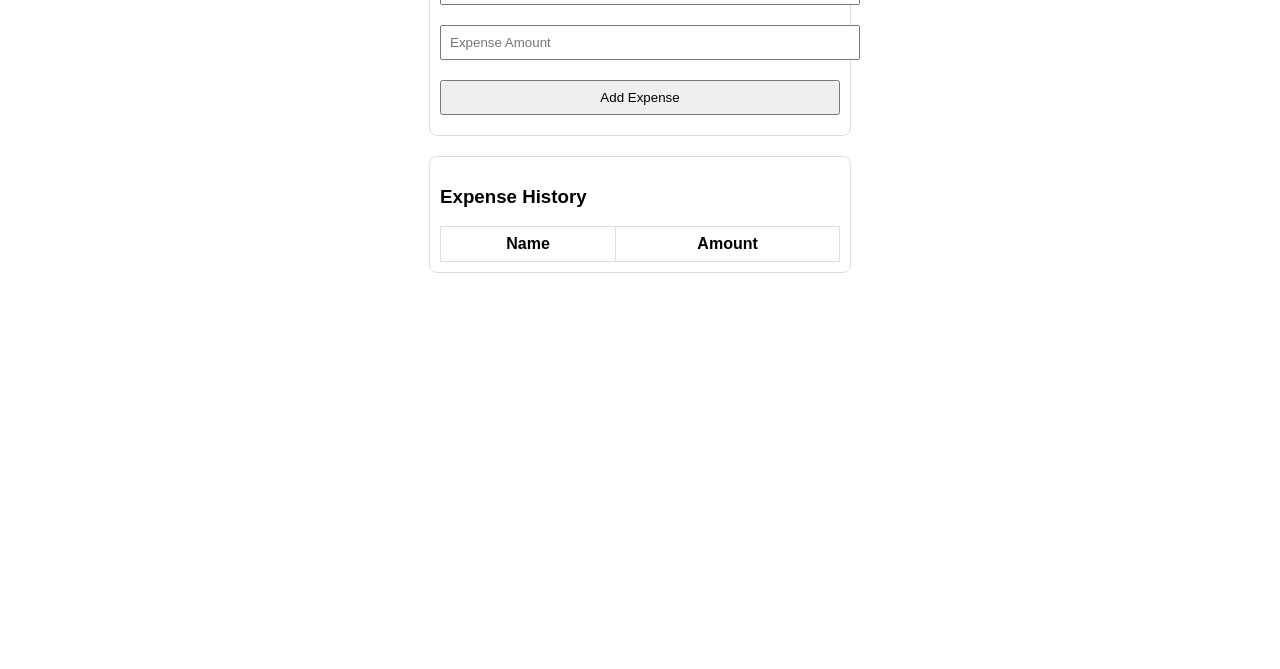
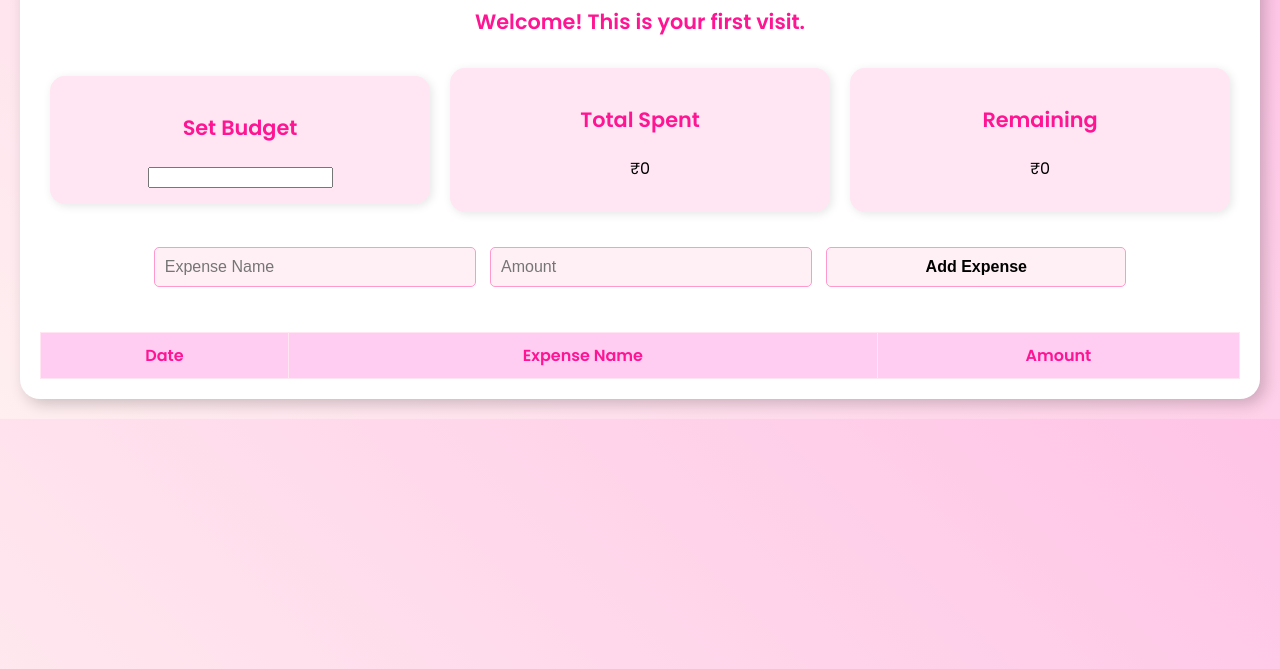
Before and after one commit to nandinichoudhari/Expensecalculator, a plain HTML site: page index.html in a window 1280 px wide. Shown: the part 131-800 px from the top of the page. Drawn offline with Linux system fonts and the light colour scheme.

Commit message:
index.html

```diff
--- a/index.html
+++ b/index.html
@@ -1,3 +1,4 @@
+
 <!DOCTYPE html>
 <html lang="en">
 <head>
@@ -5,101 +6,222 @@
     <meta name="viewport" content="width=device-width, initial-scale=1.0">
     <title>Expense Tracker</title>
     <style>
+        @import url('https://fonts.googleapis.com/css2?family=Poppins:wght@300;400;600&display=swap');
         body {
-            font-family: Arial, sans-serif;
-            margin: 20px;
-            padding: 0;
+            font-family: 'Poppins', sans-serif;
+            text-align: center;
+            margin: 0;
+            background: linear-gradient(45deg, #ffeff0, #ffc3e6);
+            animation: gradientBG 10s infinite alternate;
+            overflow-x: hidden;
+            padding: 20px;
+        }
+        @keyframes gradientBG {
+            0% { background-position: left; }
+            100% { background-position: right; }
+        }
+        .container {
+            max-width: 1200px;
+            margin: auto;
+            padding: 20px;
+            background: white;
+            border-radius: 20px;
+            box-shadow: 5px 5px 15px rgba(0, 0, 0, 0.2);
+            position: relative;
         }
         h1 {
-            text-align: center;
+            color: #ff69b4;
+            font-size: 2.2rem;
+            margin-bottom: 10px;
         }
-        form, .history {
-            max-width: 400px;
-            margin: auto;
-            margin-top: 20px;
+        h3 {
+            color: #ff1493;
+            font-size: 1.3rem;
+        }
+        .summary {
+            display: flex;
+            flex-wrap: wrap;
+            justify-content: space-between;
+            align-items: center;
+            margin: 20px 0;
+        }
+        .summary div {
+            background: #ffe6f2;
+            padding: 15px;
+            border-radius: 15px;
+            box-shadow: 2px 2px 10px rgba(0, 0, 0, 0.1);
+            flex: 1;
+            margin: 10px;
+            min-width: 100px;
+        }
+        .expense-section {
+            margin: 20px 0;
+        }
+        .expense-section input, .expense-section button {
             padding: 10px;
-            border: 1px solid #ddd;
-            border-radius: 8px;
+            margin: 5px;
+            border-radius: 5px;
+            border: 1px solid #ff99cc;
+            background: #fff0f5;
+            font-size: 1rem;
+            width: 90%;
+            max-width: 300px;
         }
-        form input, form button {
-            margin: 10px 0;
+        button {
+            background: #ff69b4;
+            color: black;
+            cursor: pointer;
+            font-weight: bold;
+        }
+        button:hover {
+            background: #ff1493;
+        }
+        .table-container {
             width: 100%;
-            padding: 8px;
+            overflow-x: auto;
         }
         table {
             width: 100%;
             border-collapse: collapse;
+            margin-top: 20px;
         }
-        table th, table td {
-            border: 1px solid #ddd;
+        table, th, td {
+            border: 1px solid #ffe6f2;
+        }
+        th, td {
+            padding: 10px;
             text-align: center;
-            padding: 8px;
+            white-space: nowrap;
+        }
+        th {
+            background-color: #ffccf2;
+            color: #ff1493;
+        }
+        td {
+            background-color: #fff0f5;
+        }
+        td.date {
+            font-weight: bold;
+            color: #ff69b4;
+            font-size: 1.2rem;
+            letter-spacing: 1px;
+        }
+        @media (max-width: 768px) {
+            .summary {
+                flex-direction: column;
+            }
+            .summary div {
+                width: 90%;
+            }
+            h1 {
+                font-size: 2rem;
+            }
+            .expense-section input, .expense-section button {
+                width: 100%;
+            }
         }
     </style>
 </head>
 <body>
+    <div class="container">
         <h1>Expense Tracker</h1>
-    <form id="expense-form">
-        <input type="text" id="expense-name" placeholder="Expense Name" required />
-        <input type="number" id="expense-amount" placeholder="Expense Amount" required />
-        <button type="submit">Add Expense</button>
-    </form>
+        <h3 id="lastVisitMessage"></h3>
+        <div class="summary">
+            <div>
+                <h3>Set Budget</h3>
+                <input type="number" id="budget" placeholder="" onchange="setBudget()">
+            </div>
+            <div>
+                <h3>Total Spent</h3>
+                <p id="totalSpent">₹0</p>
+            </div>
+            <div>
+                <h3>Remaining</h3>
+                <p id="remainingBudget">₹0</p>
+            </div>
+        </div>
 
-    <div class="history">
-        <h3>Expense History</h3>
-        <table id="expense-history">
+        <div class="expense-section">
+            <input type="text" id="expenseName" placeholder="Expense Name">
+            <input type="number" id="expenseAmount" placeholder="Amount">
+            <button onclick="addExpense()">Add Expense</button>
+        </div>
+
+        <div class="table-container">
+            <table>
                 <thead>
                     <tr>
-                    <th>Name</th>
+                        <th>Date</th>
+                        <th>Expense Name</th>
                         <th>Amount</th>
                     </tr>
                 </thead>
-            <tbody>
-                <!-- Expenses will be listed here -->
+                <tbody id="expenseTable">
                 </tbody>
             </table>
         </div>
+    </div>
 
     <script>
-        // Load previous expenses from localStorage
-        const expenses = JSON.parse(localStorage.getItem("expenses")) || [];
-        const expenseHistory = document.getElementById("expense-history").querySelector("tbody");
+        let totalSpent = 0;
+        let budget = 0;
 
-        // Render the stored expenses
-        function renderExpenses() {
-            expenseHistory.innerHTML = ""; // Clear the table
-            expenses.forEach((expense, index) => {
-                const row = document.createElement("tr");
-                row.innerHTML = `
-                    <td>${expense.name}</td>
-                    <td>${expense.amount}</td>
-                `;
-                expenseHistory.appendChild(row);
-            });
+        function setBudget() {
+            budget = parseFloat(document.getElementById("budget").value) || 0;
+            updateSummary();
         }
 
-        // Handle the form submission
-        document.getElementById("expense-form").addEventListener("submit", function (event) {
-            event.preventDefault();
-            const name = document.getElementById("expense-name").value;
-            const amount = document.getElementById("expense-amount").value;
+        function addExpense() {
+            const date = new Date().toLocaleDateString();
+            const expenseName = document.getElementById("expenseName").value;
+            const expenseAmount = parseFloat(document.getElementById("expenseAmount").value);
 
-            // Add new expense to the list
-            const newExpense = { name, amount };
-            expenses.push(newExpense);
+            if (expenseName && expenseAmount) {
+                const table = document.getElementById("expenseTable");
+                const row = document.createElement("tr");
 
-            // Save to localStorage
-            localStorage.setItem("expenses", JSON.stringify(expenses));
+                row.innerHTML = `
+                    <td class="date">${date}</td>
+                    <td>${expenseName}</td>
+                    <td>₹${expenseAmount}</td>
+                `;
+                table.appendChild(row);
 
-            // Re-render the list
-            renderExpenses();
+                totalSpent += expenseAmount;
+                updateSummary();
 
-            // Clear the form
-            document.getElementById("expense-form").reset();
-        });
+                document.getElementById("expenseName").value = "";
+                document.getElementById("expenseAmount").value = "";
+            } else {
+                alert("Please fill out all fields.");
+            }
+        }
 
-        // Load and render the expenses on page load
-        renderExpenses();
+        function updateSummary() {
+            const remainingBudget = budget - totalSpent;
+            document.getElementById("totalSpent").textContent = `₹${totalSpent}`;
+            document.getElementById("remainingBudget").textContent = `₹${remainingBudget}`;
+        }
+
+        // Last visit feature
+        function saveLastVisit() {
+            const now = new Date().toLocaleString();
+            localStorage.setItem("lastVisit", now);
+        }
+
+        function loadLastVisit() {
+            const lastVisit = localStorage.getItem("lastVisit");
+            const message = lastVisit
+                ? `Welcome back! Your last visit was on ${lastVisit}.`
+                : "Welcome! This is your first visit.";
+            document.getElementById("lastVisitMessage").textContent = message;
+        }
+
+        // Load last visit info and update it on page load
+        window.onload = () => {
+            loadLastVisit();
+            saveLastVisit();
+        };
     </script>
 </body>
 </html>
```
Lines whose indentation alone changed are shown as unchanged.
